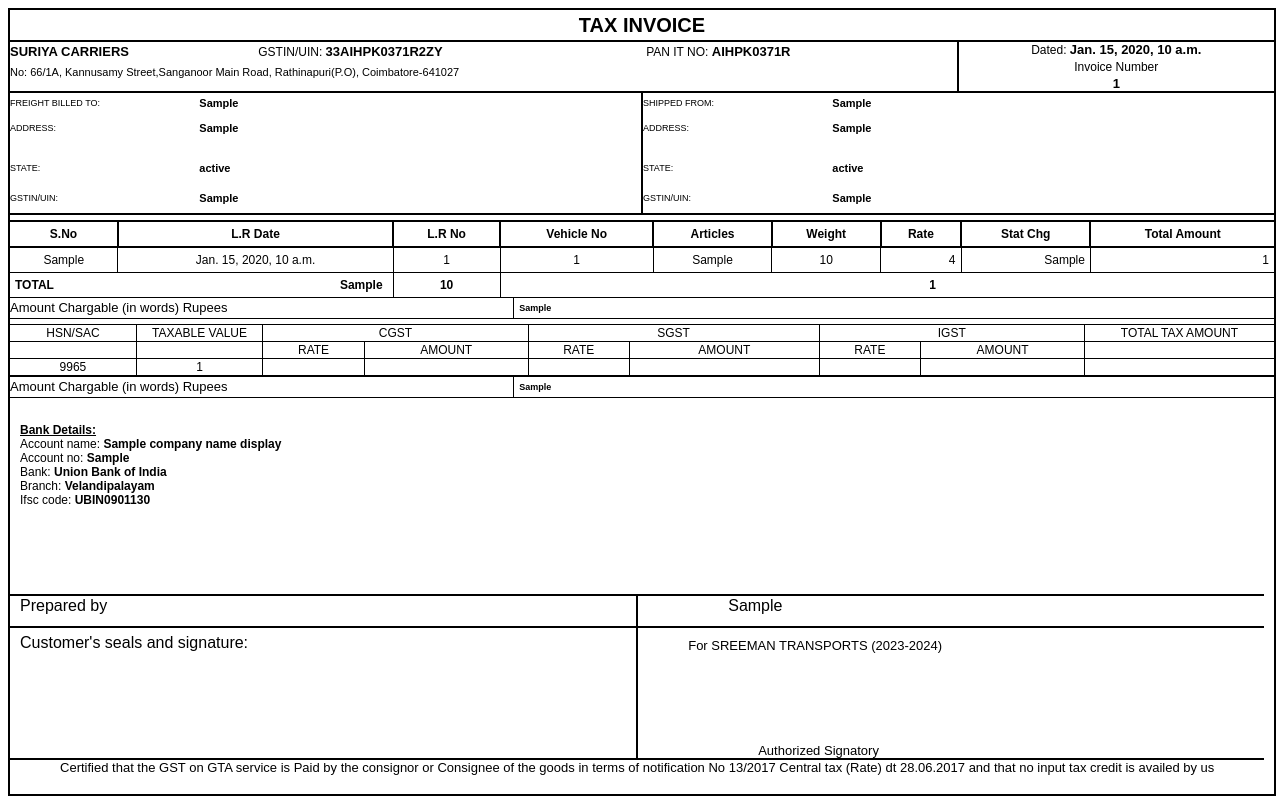
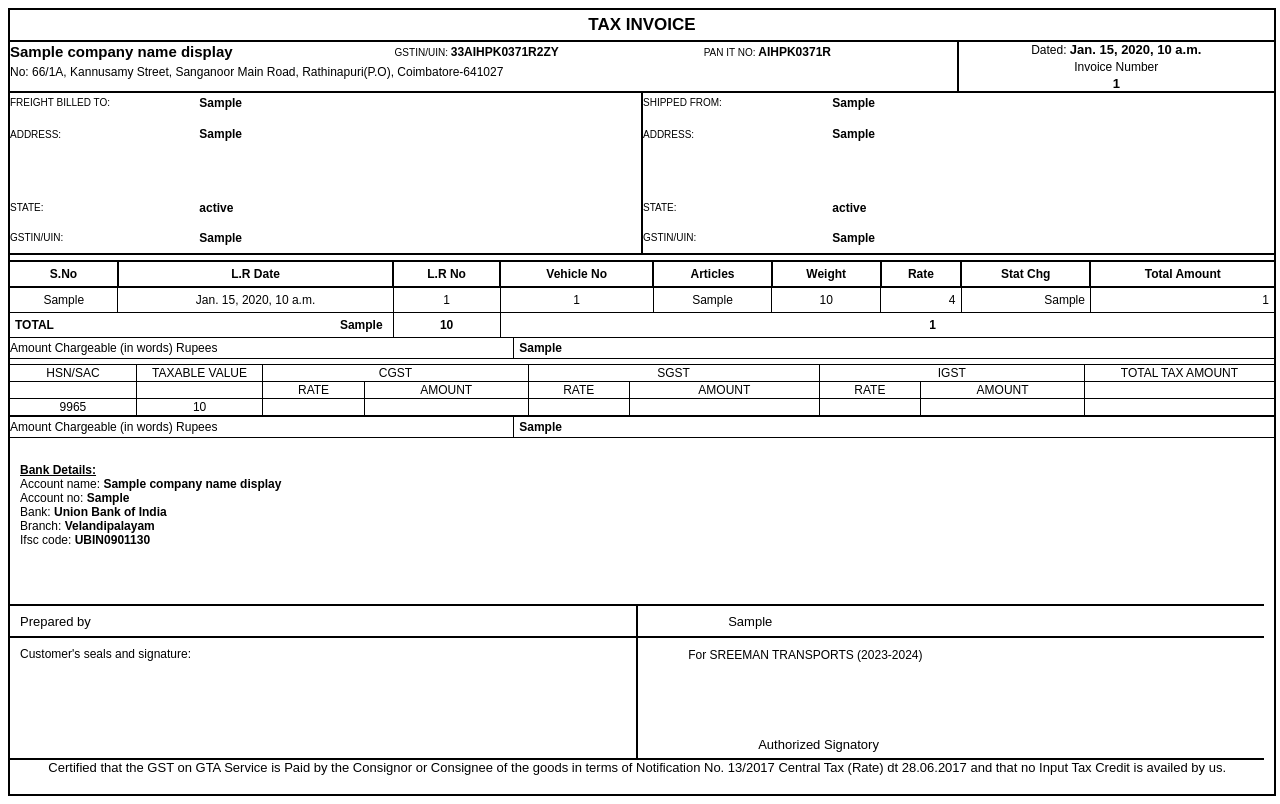
Before and after one commit to hemanthkannan/ERP, a Django app: template templates/Invoice.html in a window 1280 px wide. Run offline with Django 4.2, Linux system fonts and the light colour scheme; the template is opened without the code that fills it: most values are stand-ins (such as "Sample title", 1, 10 or a date in 2020).

Commit message:
updated from office on 25-12-2023

```diff
--- a/ERP/apps.py
+++ b/ERP/apps.py
@@ -7,7 +7,7 @@ class YourAppConfig(AppConfig):
     name = 'ERP'
 
     def ready(self):
-
+        """
         print('***ready to setup connection***')
         databaseName = 'sreeman_live'
         username = 'sa'
@@ -39,7 +39,7 @@ class YourAppConfig(AppConfig):
         server1 = 'SREEMAN-NEW'
         driver1 = '{SQL Server Native Client 10.0}'
         CONNECTION_STRING2 = 'DRIVER=' + driver1 + ';SERVER=' + server1 + ';DATABASE=' + databaseName1 + ';UID=' + username1 + ';PWD=' + password1
-        """
+
         # Create/Open connections
         conn = pc.connect(CONNECTION_STRING)
         conn1 = pc.connect(CONNECTION_STRING2)
--- a/static/css/invoice.css
+++ b/static/css/invoice.css
@@ -16,7 +16,6 @@
 .flex-box {
   flex:1;
   text-align: center;
-  line-height: 110px;
   border:2px solid black;
 
 
@@ -24,7 +23,7 @@
 
 .Tax-Invoice-Box{
   font-weight:bold;
-  font-size:20px;
+  font-size:17px;
   height:30px;
   line-height: 30px;
   border-left:none;
@@ -65,30 +64,35 @@
 }
 
 .Comapany-name{
-  flex:0.32;
+  flex:0.4;
   background-color: white;
   height:10px;
   line-height:20px;
   font-weight:bold;
-  font-size: 13px;
+  font-size: 15px;
+  padding-right:10px;
 
 }
 
 .Comapany-GSTIN{
-  flex:0.5;
+  flex:0.33;
   height:20px;
   line-height:20px;
+  font-size:10px;
+
 
 }
 
 .Comapany-PAN{
-  flex:0.4;
+  flex:0.27;
   height:20px;
   line-height:20px;
+  font-size:10px;
+
 }
 
 .Comapany-Address{
-  font-size:11px;
+  font-size:12px;
 }
 
 
@@ -113,6 +117,13 @@
 
 .All-text{
   font-weight:bold;
+  font-size:12px;
+
+
+}
+
+.All-datetext{
+  font-weight:bold;
   font-size:13px;
 
 
@@ -133,26 +144,28 @@
 .ClientName-container{
   display:flex;
   border-left:none;
+  height:50px;
 }
 
 .ClientName-flex{
   flex:1;
-  height:30px;
   line-height: 20px;
   text-align: left;
+  height:20px;
+
 
 }
 
 .billedto-title{
   flex:0.3;
-  font-size: 9px;
+  font-size: 10px;
   text-align: left;
 
 }
 
 .billedto-name{
   flex:0.7;
-  font-size: 11px;
+  font-size: 12px;
   font-weight:bold;
 }
 
@@ -176,25 +189,27 @@
 
 .Address-flex{
   flex:1;
-  height:30px;
-  line-height: 10px;
-
+  height:50px;
+  line-height: 13px;
+  position: relative;
+  top:-15px;
 
 
 }
 
 .Address-title{
   flex:0.3;
-  font-size: 9px;
+  font-size: 10px;
   text-align: left;
 
 }
 
 .Address-name{
   flex:0.7;
-  font-size: 11px;
+  font-size: 12px;
   font-weight:bold;
   text-align: left;
+
 }
 
 .Billedto-Address-box{
@@ -226,14 +241,14 @@
 
 .State-title{
   flex:0.3;
-  font-size: 9px;
+  font-size: 10px;
   text-align: left;
 
 }
 
 .State-name{
   flex:0.7;
-  font-size: 11px;
+  font-size: 12px;
   font-weight:bold;
   text-align: left;
 }
@@ -266,14 +281,14 @@
 
 .Gstin-title{
   flex:0.3;
-  font-size: 9px;
+  font-size: 10px;
   text-align: left;
 
 }
 
 .Gstin-name{
   flex:0.7;
-  font-size: 11px;
+  font-size: 12px;
   font-weight:bold;
   text-align: left;
 }
@@ -359,10 +374,6 @@ padding-right:10px;
 text-align: right;
 }
 
-.invoice-table tfoot tr td:last-child{
-  text-align: right;
-}
-
 .Amount_word_container{
 display:flex;
 }
@@ -372,7 +383,7 @@ flex:1;
 border:1px solid black;
 border-left:none;
 line-height:20px;
-font-size:13px
+font-size:12px
 }
 
 .amountwords-container{
@@ -443,7 +454,7 @@ font-size:13px
 .amountwords-container{
 border-right:none;
 font-weight: bold;
-font-size:9px;
+font-size:12px;
 }
 
 .Reverse_charge{
@@ -462,21 +473,6 @@ margin-top: 25px;
 margin-left:10px;
 }
 
-.Bank_info{
-  font-size:12px;
-  margin-top: 25px;
-  margin-left:10px;
-}
-
-
-.bold_text{
-  font-weight:bold;
-}
-
-.Bank-details {
-  text-decoration: underline;
-  font-weight: bold;
-}
 
 .bold_text{
 font-weight:bold;
@@ -503,7 +499,6 @@ display: flex;
 
 .box {
 flex: 1;
-height: 100px;
 border:2px solid black;
 border-left:none;
 
@@ -518,27 +513,33 @@ font-size:13px;
 .Cutomer-seal-first-box,.Cutomer-seal-second-box{
 border-top:none;
 border-bottom:none;
-height:130px;
-
+height:120px;
+font-size: 12px !important;
 }
 
 .Cutomer-seal-first-box p{
 position:relative;
 left:10px;
-top:-10px;
+top: -3px;
 
 }
 
-.Preparedby-first-box,.Preparedby-second-box,.Certified_box{
+.Preparedby-first-box,.Preparedby-second-box{
 height:30px;
 text-align:left;
+font-size:13px;
 
+}
+
+.Certified_box{
+height:30px;
+text-align:left;
 }
 
 .Preparedby-first-box p,.Preparedby-second-box p{
 position:relative;
 left:10px;
-top:-15px;
+top:-5px;
 }
 
 .Preparedby-second-box p{
@@ -558,7 +559,6 @@ border-right:none;
 
 }
 
-
 .inner_wrapper{
 display:flex;
 flex-direction:column;
@@ -572,7 +572,6 @@ flex:1;
 
 .ForSreeman-first-box{
 position:relative;
-font-size:13px;
 top:10px;
 left:50px;
 
@@ -583,12 +582,12 @@ left:50px;
 position:relative;
 font-size:13px;
 left:120px;
-top:100px;
+top:85px;
 
 }
 
 .sgst-display,.cgst-display,.igst-display,.roundoff-display {
-  text-align: right !important; /* Align text to the right */
-  padding-right: 10px !important; /* Add some padding to the right side */
-  font-weight:bold ;
+text-align: right !important; /* Align text to the right */
+padding-right: 10px !important; /* Add some padding to the right side */
+font-weight:bold ;
 }
--- a/templates/Invoice.html
+++ b/templates/Invoice.html
@@ -18,25 +18,24 @@
         <div class="flex-container">
             <div class="flex-box Suriya-Carriers-Box">
                 <div class="suriya_inner-container">
-                    <div class="suriya-flex Comapany-name">SURIYA CARRIERS</div>
+                    <div class="suriya-flex Comapany-name">{{Company_Name_Display}}</div>
                     <div class="suriya-flex Comapany-GSTIN">GSTIN/UIN: <span class="All-text">33AIHPK0371R2ZY</span></div>
                     <div class="suriya-flex Comapany-PAN">PAN IT NO: <span class="All-text">AIHPK0371R</span></div>
 
                 </div>
                 <div class="suriya_inner-container">
-                    <div class="suriya-flex  Comapany-Address">No: 66/1A, Kannusamy Street,Sanganoor Main Road, Rathinapuri(P.O), Coimbatore-641027</div>
+                    <div class="suriya-flex  Comapany-Address">No: 66/1A, Kannusamy Street, Sanganoor Main Road, Rathinapuri(P.O), Coimbatore-641027</div>
                 </div>
             </div>
 
             <div class="flex-box Invoice-Number-Box">
                 <div class="Invoice-Inner-Container">
-                    <div class="Invoice-flex Invoice-Date">Dated: <span class="All-text">{{dateInput}}</span></div>
+                    <div class="Invoice-flex Invoice-Date">Dated: <span class="All-datetext">{{formatted_date}}</span></div>
                     <div class="Invoice-flex Comapany-Invoice_Title">Invoice Number</div>
                     <div class="Invoice-flex Comapany-Invoice_No">{{Invoice_number}}</div>
                 </div>
             </div>
         </div>
-
 
         <div class="flex-container">
             <div class="flex-box Freigt-billedto-box">
@@ -143,7 +142,7 @@
                 {% if SOS_selection == 'FCM' and GST_selection == 'Withinstate' %}
                     <tfoot1>
                         <tr>
-                            <td class="sgst-display" colspan="8" align="center">SGST 2.5%</td>
+                            <td class="sgst-display" colspan="8" align="right">SGST 2.5%</td>
                             <td>{{ SGST_AMOUNT }}</td>
                         </tr>
                     </tfoot1>
@@ -158,7 +157,7 @@
                     <tfoot4>
                         <tr>
                             <td class="roundoff-display" colspan="8" align="right">Round off</td>
-                            <td>0.00</td>
+                            <td>{{round_off_data}}</td>
                         </tr>
                     </tfoot4>
 
@@ -174,13 +173,12 @@
                     <tfoot4>
                         <tr>
                             <td class="roundoff-display" colspan="8" align="right">Round off</td>
-                            <td>0.00</td>
+                            <td>{{round_off_data}}</td>
                         </tr>
                     </tfoot4>
 
 
                 {% endif %}
-
 
                 <tfoot>
                     <tr>
@@ -189,7 +187,7 @@
                         {% elif SOS_selection == 'RCM' %}
                             <td colspan="3" align="right">RCM 5%</td>
                         {% endif %}
-                        <td> TOTAL </td>
+                       <td> TOTAL </td>
                         <td> {{LR_no_of_packages}} </td>
                         <td> {{LR_weight}} </td>
                         <td colspan="4" align="right">{{total_amount}} </td>
@@ -201,7 +199,7 @@
         </div>
 
         <div class="Amount_word_container">
-            <div class="titleword_box amounttitle-container">Amount Chargable (in words) Rupees</div>
+            <div class="titleword_box amounttitle-container">Amount Chargeable (in words) Rupees</div>
             <div class="titleword_box amountwords-container">{{word_expand}}</div>
         </div>
 
@@ -233,7 +231,7 @@
             <tfoot>
                 <tr>
                     <td>9965</td>
-                    <td>{{total_amount}}</td>
+                    <td>{{Initial_total_amount}}</td>
                     <td>{{CGST_RATE}}</td>
                     <td>{{CGST_AMOUNT}}</td>
                     <td>{{SGST_RATE}}</td>
@@ -245,16 +243,16 @@
             </tfoot>
         </table>
 
-        <div class="Amount_word_container">
-            <div class="titleword_box amounttitle-container">Amount Chargable (in words) Rupees</div>
+        <div class="Tax_word_container">
+            <div class="titleword_box amounttitle-container">Amount Chargeable (in words) Rupees</div>
             <div class="titleword_box amountwords-container">{{GST_word_expand}}</div>
         </div>
 
         {% if SOS_selection == 'RCM' %}
-            <div class="Reverse_charge">Amount of Tax Subjeft to Reverse Charge</div>
+            <div class="Reverse_charge">Amount of Tax Subject to Reverse Charge</div>
         {% endif %}
 
-        <div class="Bank_info">
+       <div class="Bank_info">
             <div class="Bank-details">Bank Details:</div>
             <div class="Account-name">Account name: <span class="bold_text">{{Company_Name_Display}}</span></div>
             <div class="Account-no">Account no: <span class="bold_text">{{Account_No}}</span></div>
@@ -280,7 +278,7 @@
                 </div>
             </div>
             <div class="full-width">
-                <div class="box Certified_box">Certified that the GST on GTA service is Paid by the consignor or Consignee of the goods in terms of notification No 13/2017 Central tax (Rate) dt 28.06.2017 and that no input tax credit is availed by us</div>
+                <div class="box Certified_box">Certified that the GST on GTA Service is Paid by the Consignor or Consignee of the goods in terms of Notification No. 13/2017 Central Tax (Rate) dt 28.06.2017 and that no Input Tax Credit is availed by us.</div>
             </div>
         </div>
 
```
Also changed, not shown: ERP/views.py (+79 -9 lines), 1 other file.
